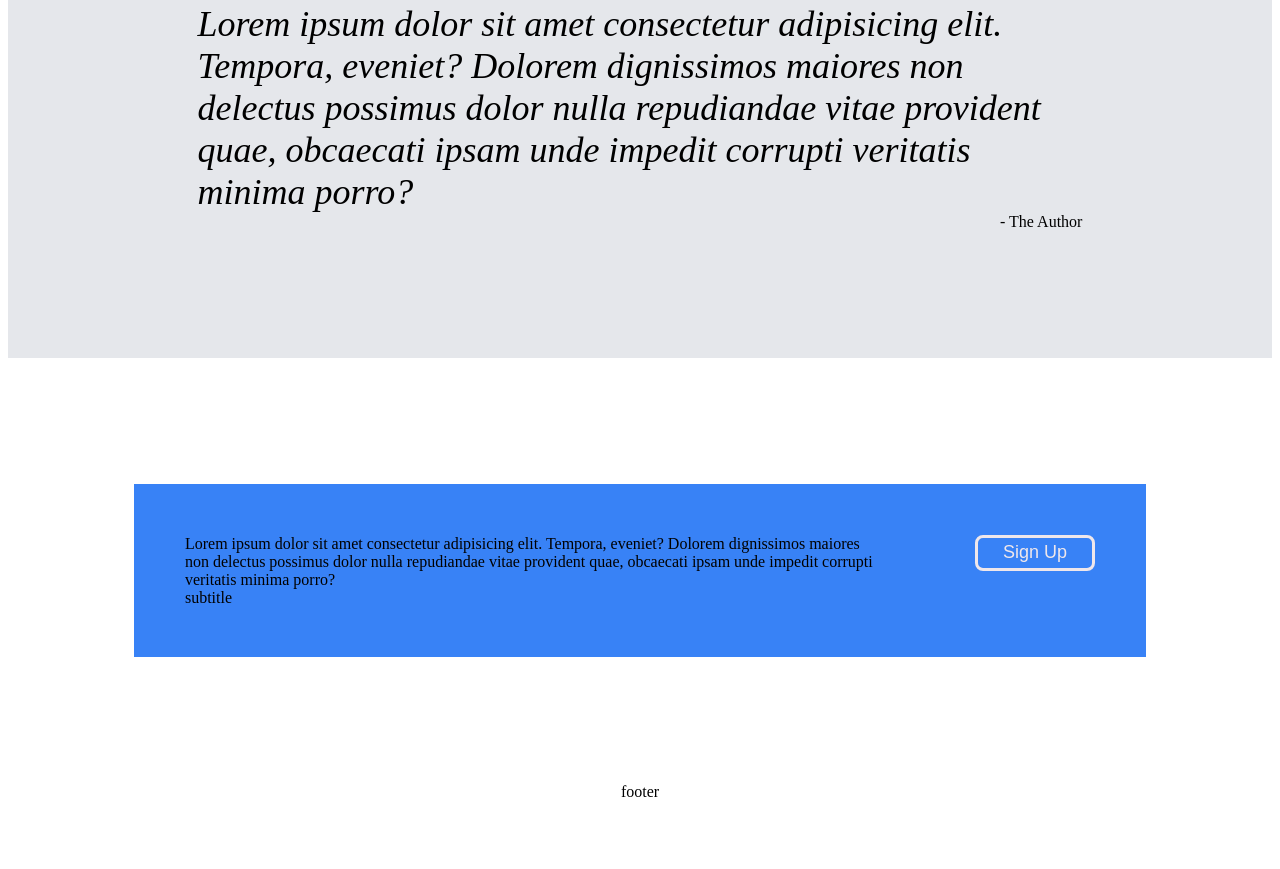
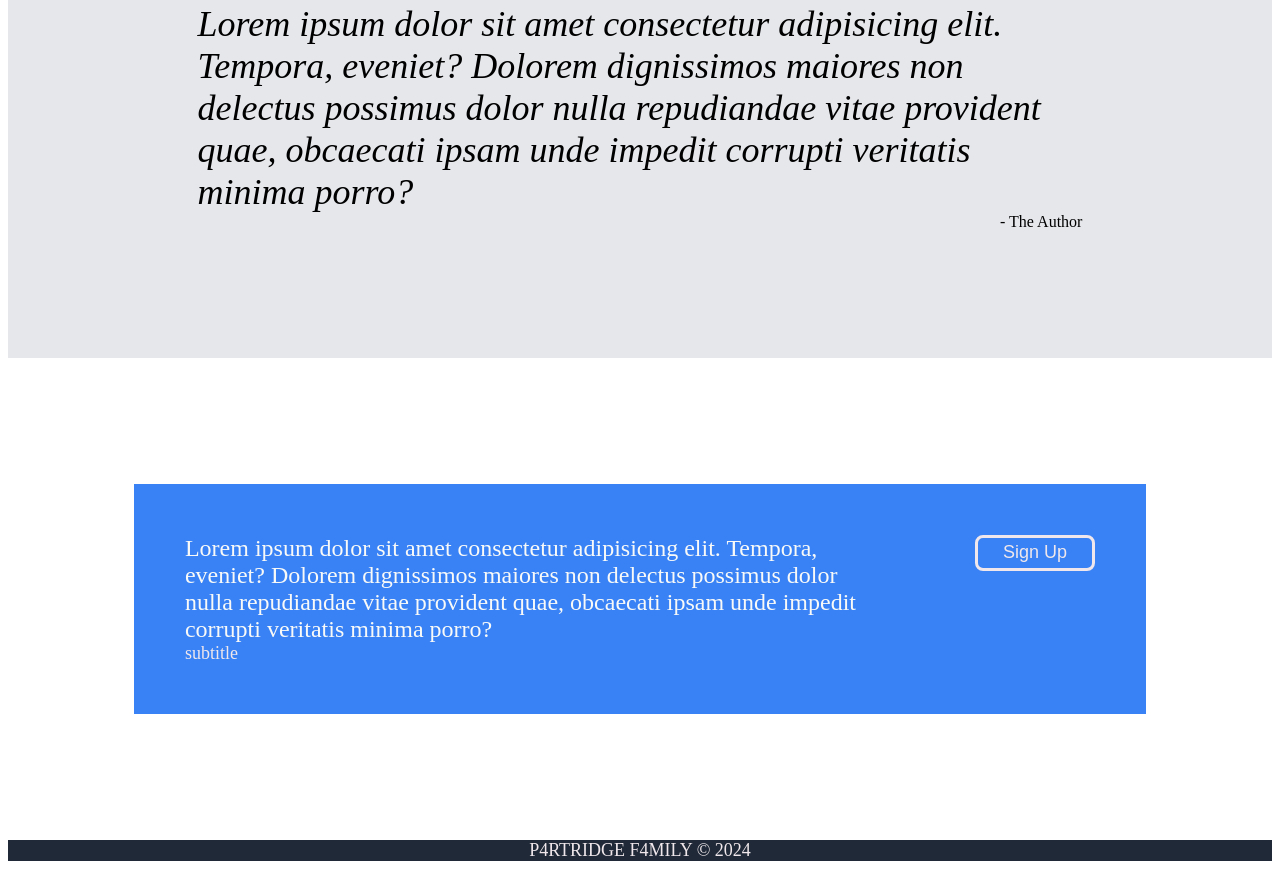
Before and after one commit to p4ridge/Punk-Flyers, a plain HTML site: page index.html in a window 1280 px wide. Shown: the part 907-1776 px from the top of the page. Before the commit the page ends 1729 px from the top, so only its background shows below. Drawn offline with Linux system fonts and the light colour scheme.

Commit message:
feat:add more style changes to index and css

```diff
--- a/index.html
+++ b/index.html
@@ -70,14 +70,14 @@
         <div class="action-container">
           <div class="action-content">
             <div class="action-title">Lorem ipsum dolor sit amet consectetur adipisicing elit. Tempora, eveniet? Dolorem dignissimos maiores non delectus possimus dolor nulla repudiandae vitae provident quae, obcaecati ipsam unde impedit corrupti veritatis minima porro?</div>
-            <div class="action-subtitle">subtitle</div>
+            <div class="subtitle">subtitle</div>
           </div>
           <button class="action-button">Sign Up</button>
         </div>
   </div>
   </div>
   <div class="footer">
-    footer
+    <div class="subtitle">P4RTRIDGE F4MILY &COPY; 2024 </div>
   </div>
 
 </body>
--- a/style.css
+++ b/style.css
@@ -21,7 +21,7 @@ a, .subtitle, .image-container {
 ul {
     list-style-type: none;
 }
-.header {
+.header, .footer {
     text-align: center;
     background-color: #1f2937;
 }
@@ -37,7 +37,7 @@ ul {
     display: flex;
     gap: 15px;
 }
-.logo {
+.logo, .action-title {
     color: #F9FAF8;
     font-size: 24px;
 }
@@ -116,10 +116,6 @@ ul {
     margin: 5%;
 }
 
-.footer {
-    text-align: center;
-    margin-bottom: 1%;
-}
 .action-button {
     margin: 5%;
     width: 120px;
```
